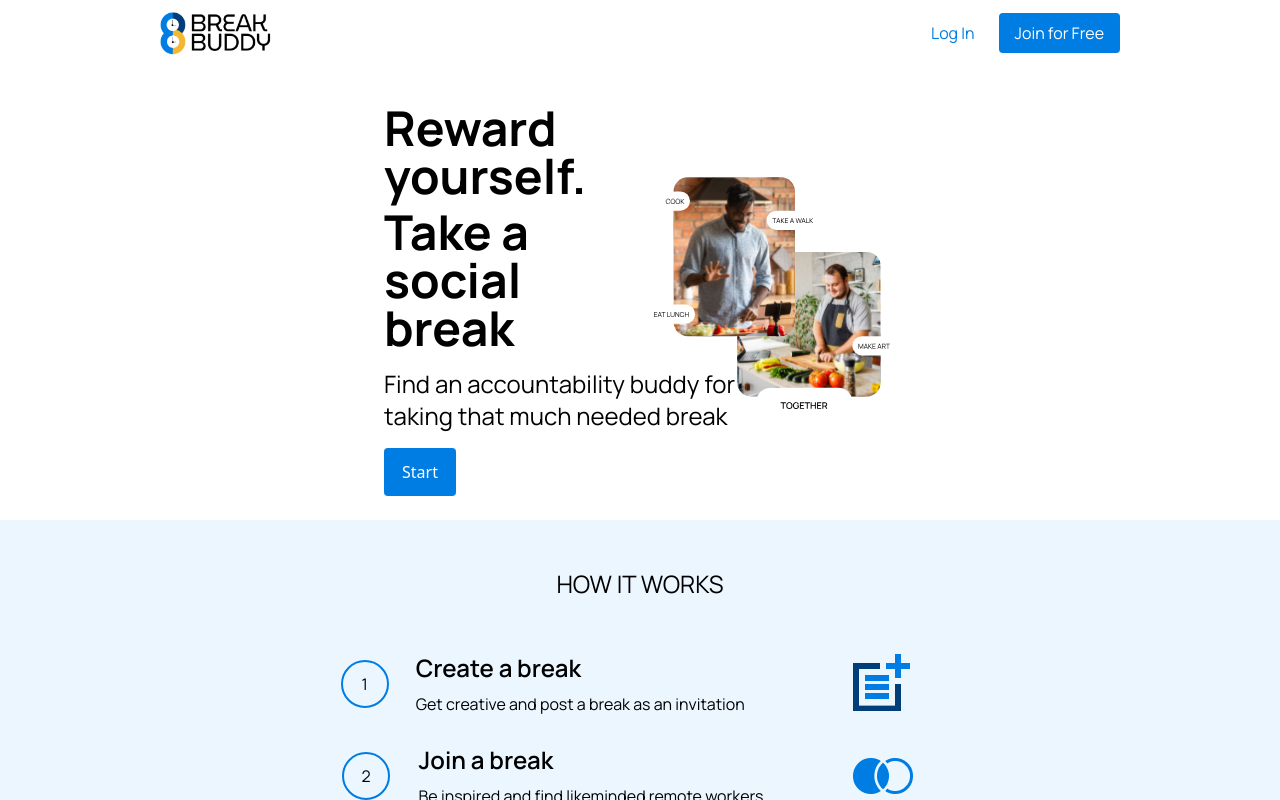
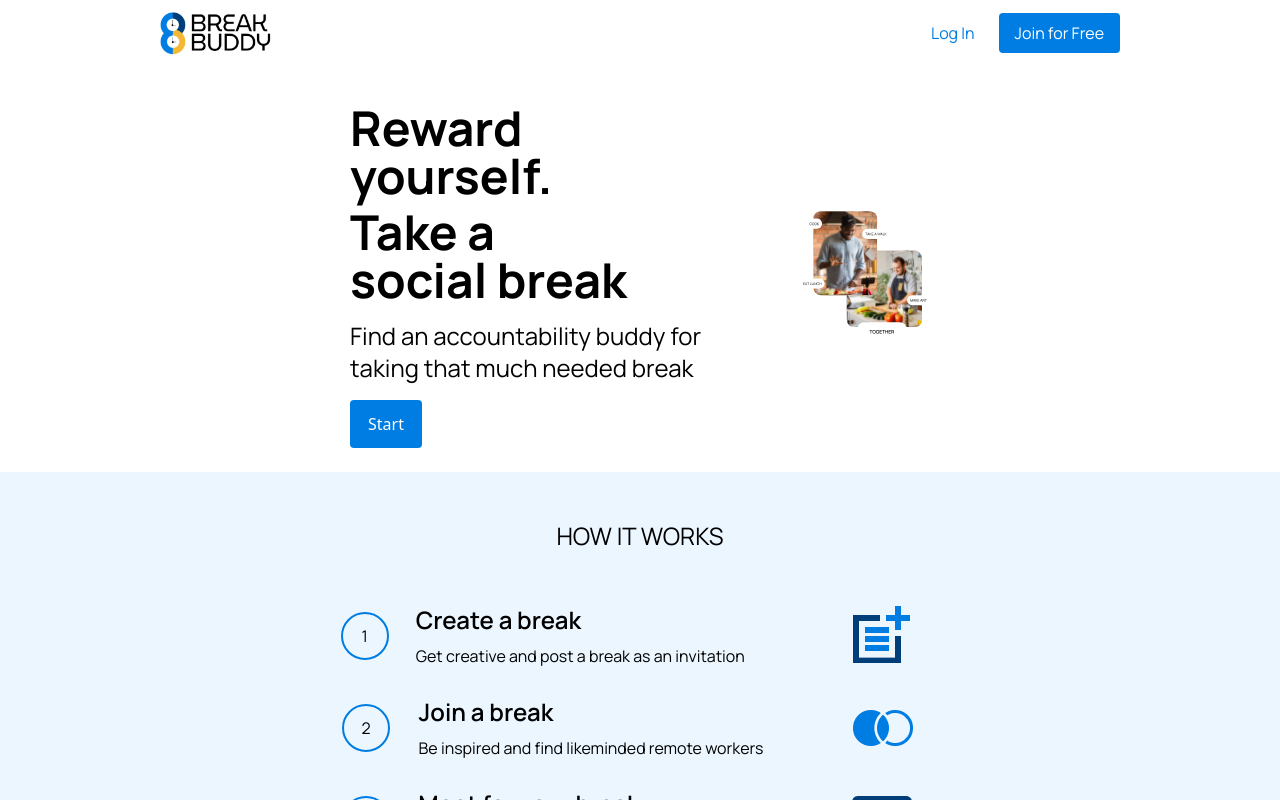
Before and after one commit to Break-Buddy/Break-Buddy-React, a React (Vite) app: page / in a window 1280 px wide. Shown: the top 800 px of the page. Built offline with nearby package versions, Linux system fonts and the light colour scheme; the HTML template or start-up script is replaced by a standard one.

Commit message:
Added more gap between the hero text (left side) and the hero image (right side)

```diff
--- a/src/components/LandingDisplay.jsx
+++ b/src/components/LandingDisplay.jsx
@@ -5,7 +5,7 @@ import headerphotoo from "../assets/headerphotoo.svg";
 function LandingDisplay() {
   return (
     <div className="px-5 md:px-16 pt-20 flex flex-col justify-center items-center">
-      <div className="flex flex-col-reverse md:flex-row justify-center md:px-80 py-6 md:items-center gap-2">
+      <div className="flex flex-col-reverse md:flex-row justify-center md:px-80 py-6 md:items-center gap-40">
         {/* LEFT SIDE */}
         <div className="flex flex-col gap-4 px-14 md:px-0 lg:w-1/2">
           <div className="flex flex-col justify-start gap-2">
```
